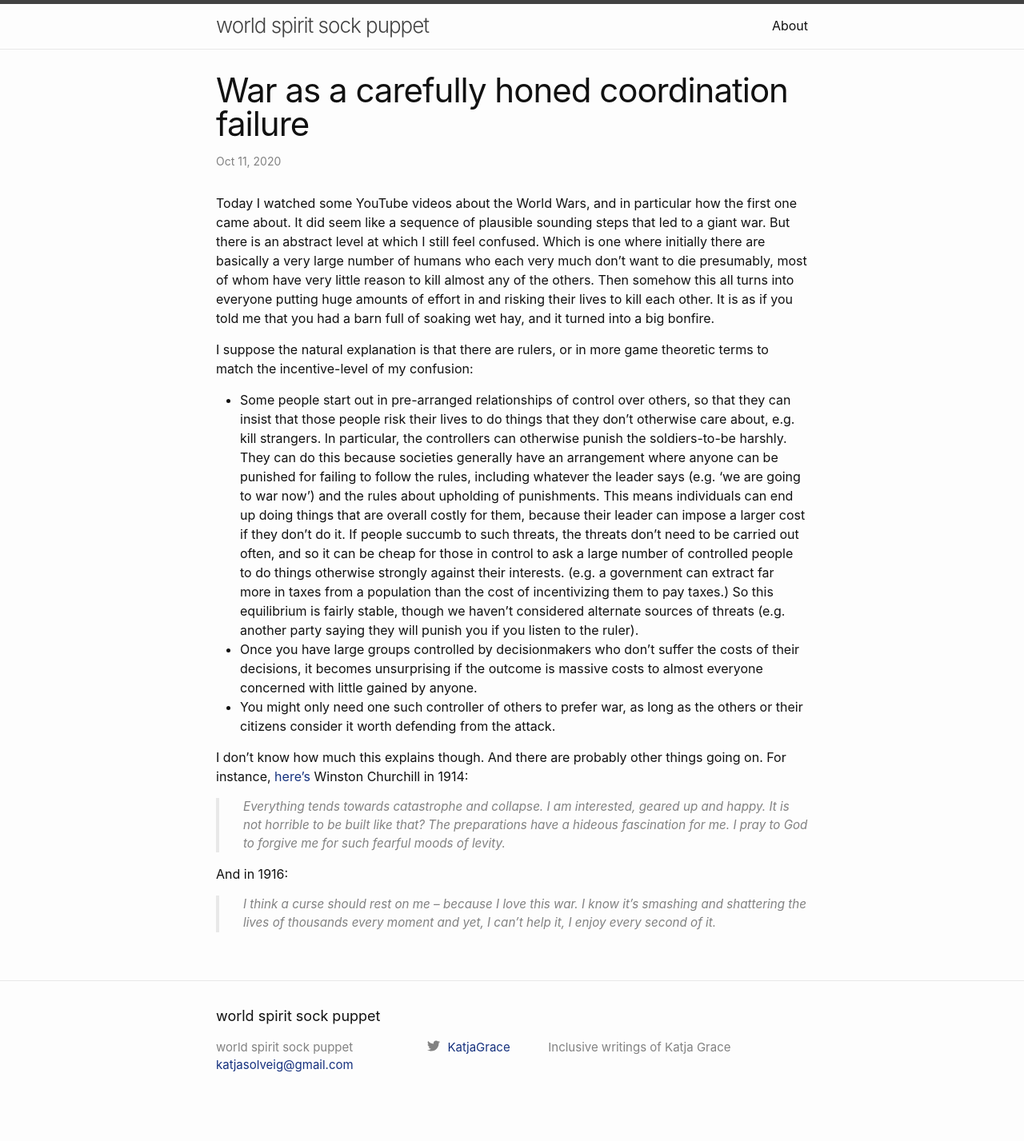
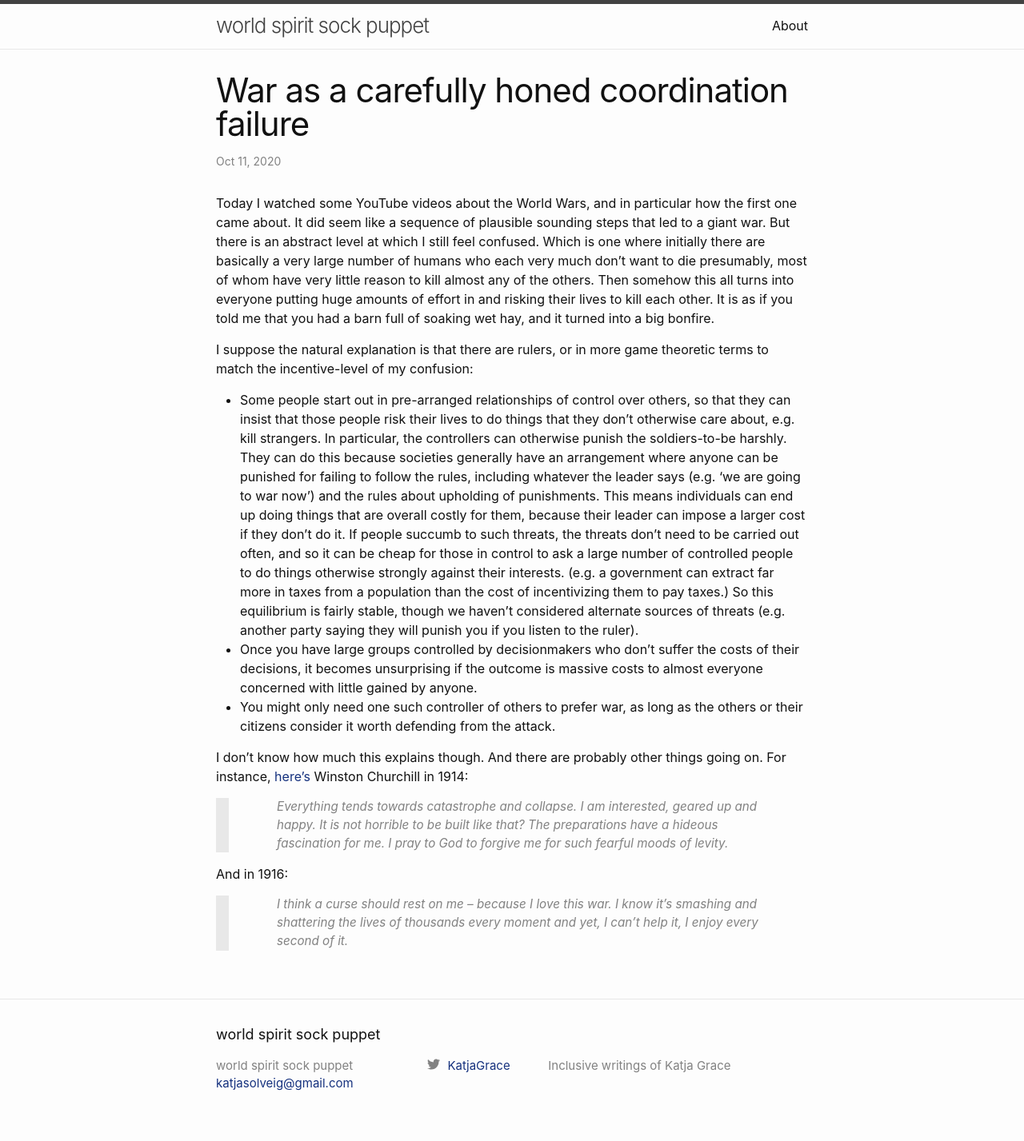
Before and after one commit to katjagrace/katjagrace.github.io, a Jekyll site: the page built from _posts/2020-10-11-whence-war-motivation.md, in a window 1280 px wide. Shown: the whole page at 80% size. Built offline with Jekyll 4.4.1, drawn with Linux system fonts in a browser that asks for light colours; before the commit the page ends 1404 px from its top, so only the background shows below that.

Commit message:
change block quote

```diff
--- a/_sass/minima/_base.scss
+++ b/_sass/minima/_base.scss
@@ -130,14 +130,15 @@ a {
  */
 blockquote {
   color: $grey-color;
-  border-left: 4px solid $grey-color-light;
-  padding-left: $spacing-unit / 1;//2
+  border-left: 16px solid $grey-color-light;// 4px
+  padding-left: $spacing-unit * 2;//divided by 2
+  padding-right: $spacing-unit * 2;//added by me
   @include relative-font-size(0.95);//1.125
   //letter-spacing: -1px;
   font-style: italic;
 
   > :last-child {
-    margin-bottom: 10; //0
+    margin-bottom: 50; //0
   }
 }
 
```
